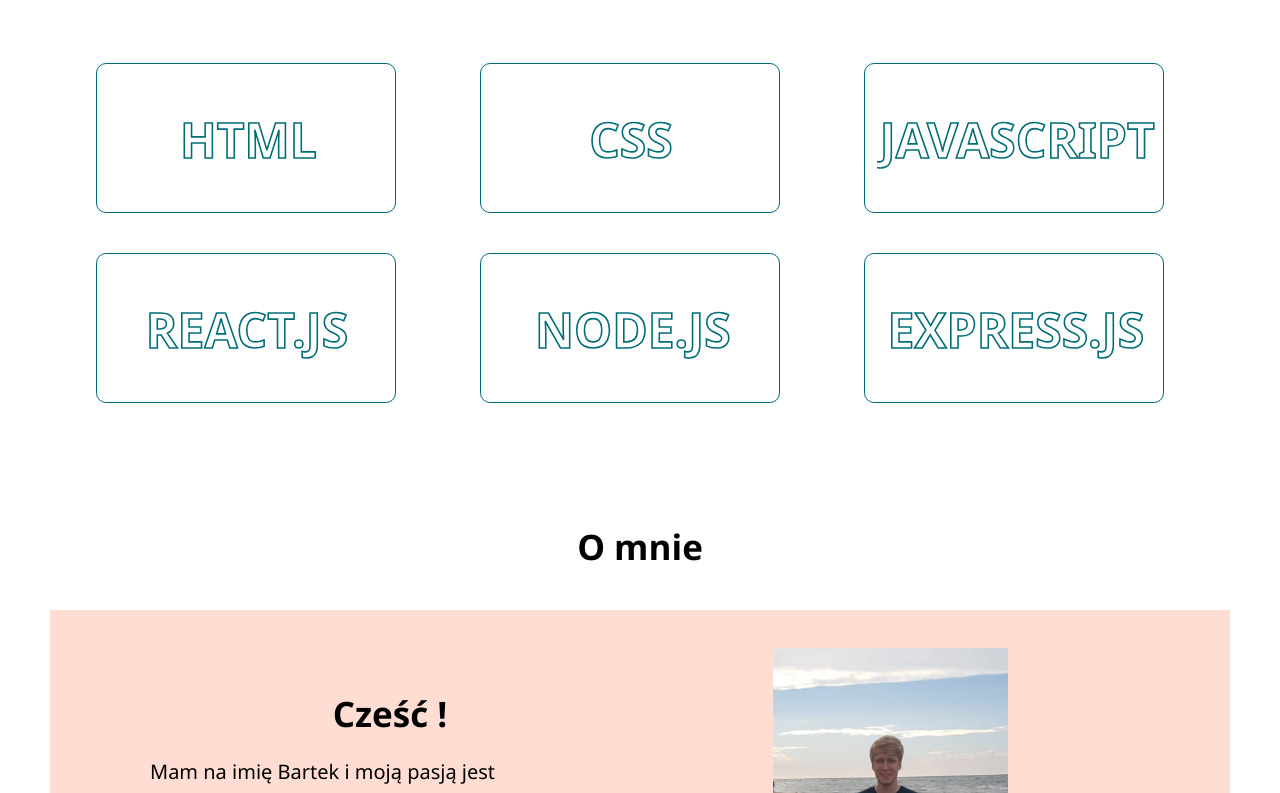
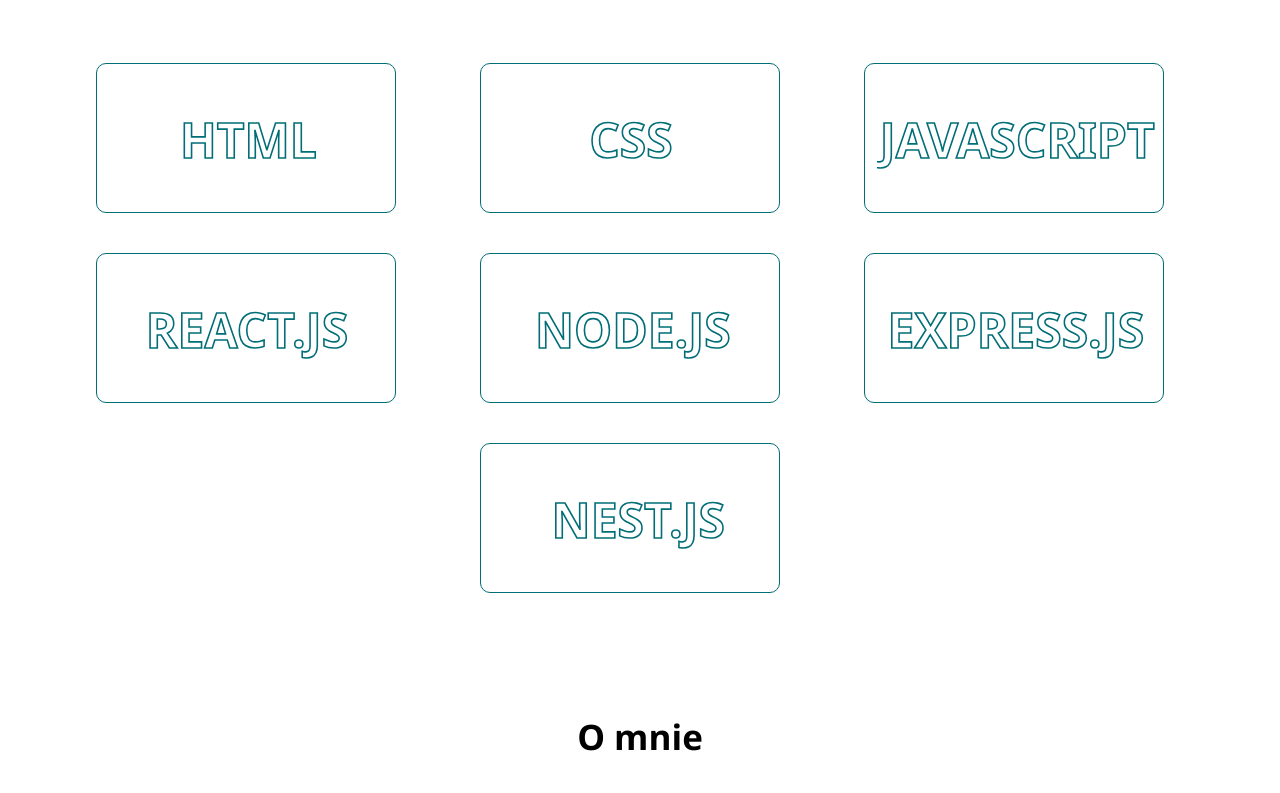
Before and after one commit to Bartlomiej95/MyWebsite, a React (Create React App) app: page / in a window 1280 px wide. Shown: the part 1905-2698 px from the top of the page. Built offline with nearby package versions, Linux system fonts and the light colour scheme; what react-animations would draw is missing.

Commit message:
Add Nest.js to technology in data

```diff
--- a/src/data/data.js
+++ b/src/data/data.js
@@ -8,6 +8,7 @@
 import reactIcon from "../assets/tech/react.svg";
 import nodeIcon from "../assets/tech/node.svg";
 import expressIcon from "../assets/tech/express.svg";
+import nestIcon from "../assets/tech/nest.svg";
 
 export const screens = [
         {
@@ -85,5 +86,12 @@
         description: "Handlebars, CRUD",
         icon: expressIcon,
         alt: "napis express.js",
+    },
+    {
+        id: 7,
+        name: "nest.js",
+        description: "Providery, service-y, pipe-y, guard-y, TypeORM",
+        icon: nestIcon,
+        alt: "napis Nest.js",
     }
 ]
```
Also changed, not shown: src/assets/tech/nest.svg (added).
